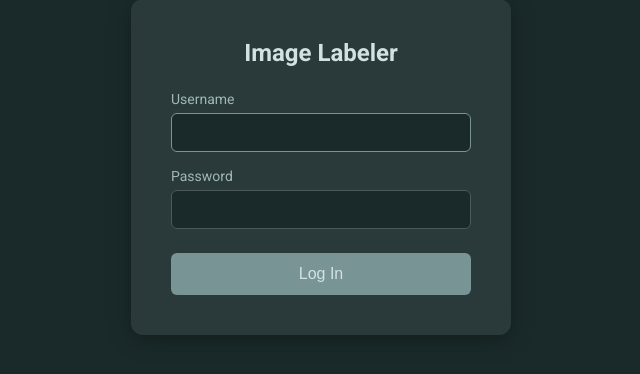
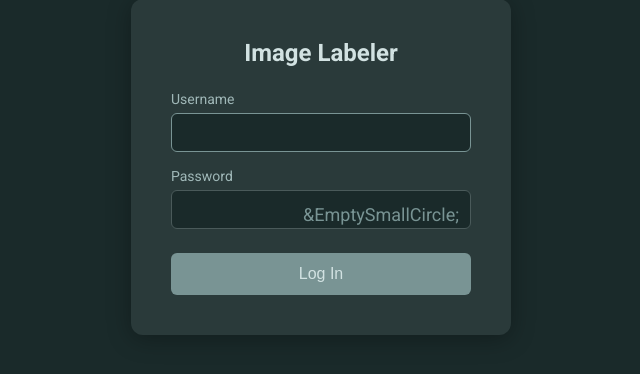
Before and after one commit to clipartmonster/image_labeler, a Django app: template image_labeler/templates/registration/login.html in a window 1280 px wide. Shown: the part 233-607 px from the top of the page, without its empty margins (319-959 px from the left). Run offline with Django 5.2, Linux system fonts and the light colour scheme; the template is opened without the code that fills it, so the values that code supplies are empty.

Commit message:
login fix

```diff
--- a/image_labeler/templates/registration/login.html
+++ b/image_labeler/templates/registration/login.html
@@ -94,7 +94,11 @@
             <input type="text" name="username" id="id_username" autofocus required>
 
             <label for="id_password">Password</label>
-            <input type="password" name="password" id="id_password" required>
+            <div style="position:relative;">
+                <input type="password" name="password" id="id_password" required style="padding-right:44px;">
+                <span onclick="var p=document.getElementById('id_password');if(p.type==='password'){p.type='text';this.textContent='\u25CF';}else{p.type='password';this.textContent='\u25CB';}"
+                      style="position:absolute;right:12px;top:50%;transform:translateY(-65%);cursor:pointer;color:#799494;font-size:18px;user-select:none;">&EmptySmallCircle;</span>
+            </div>
 
             <button type="submit">Log In</button>
             {% if next %}
```
